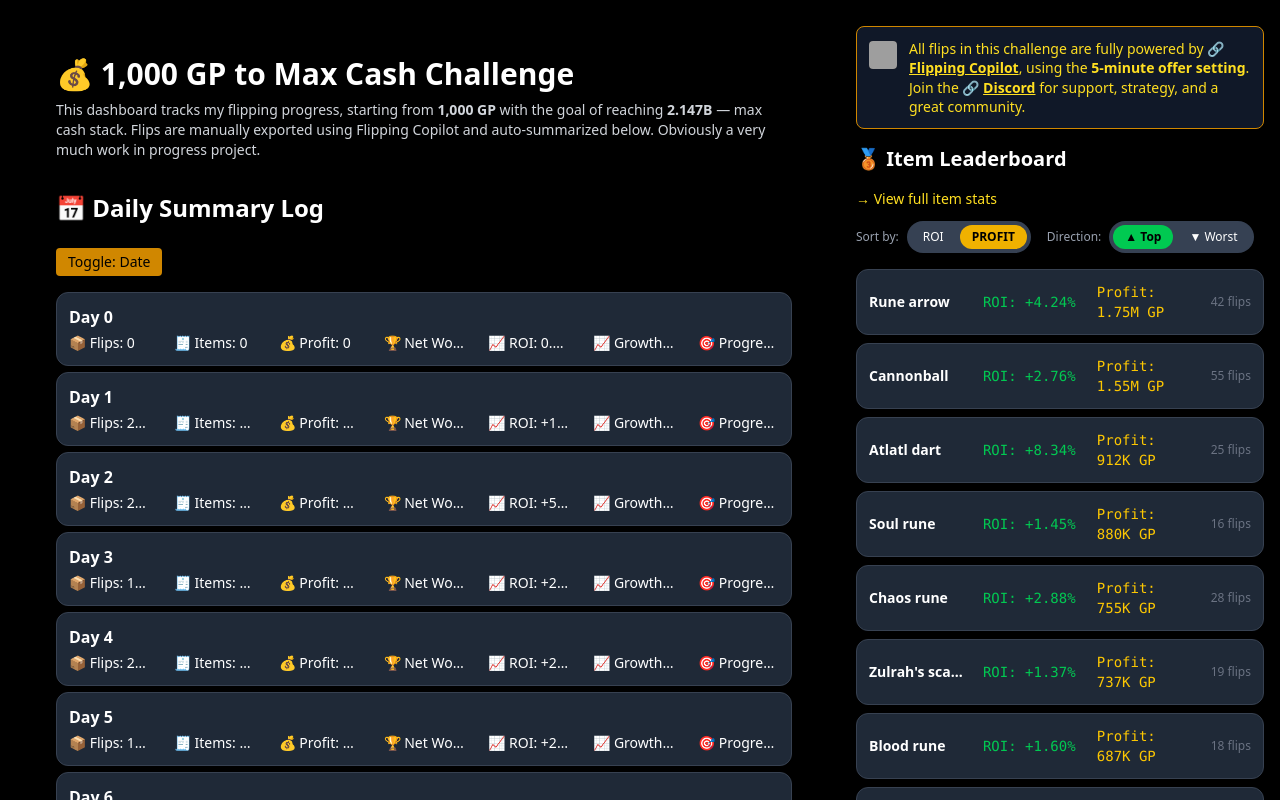
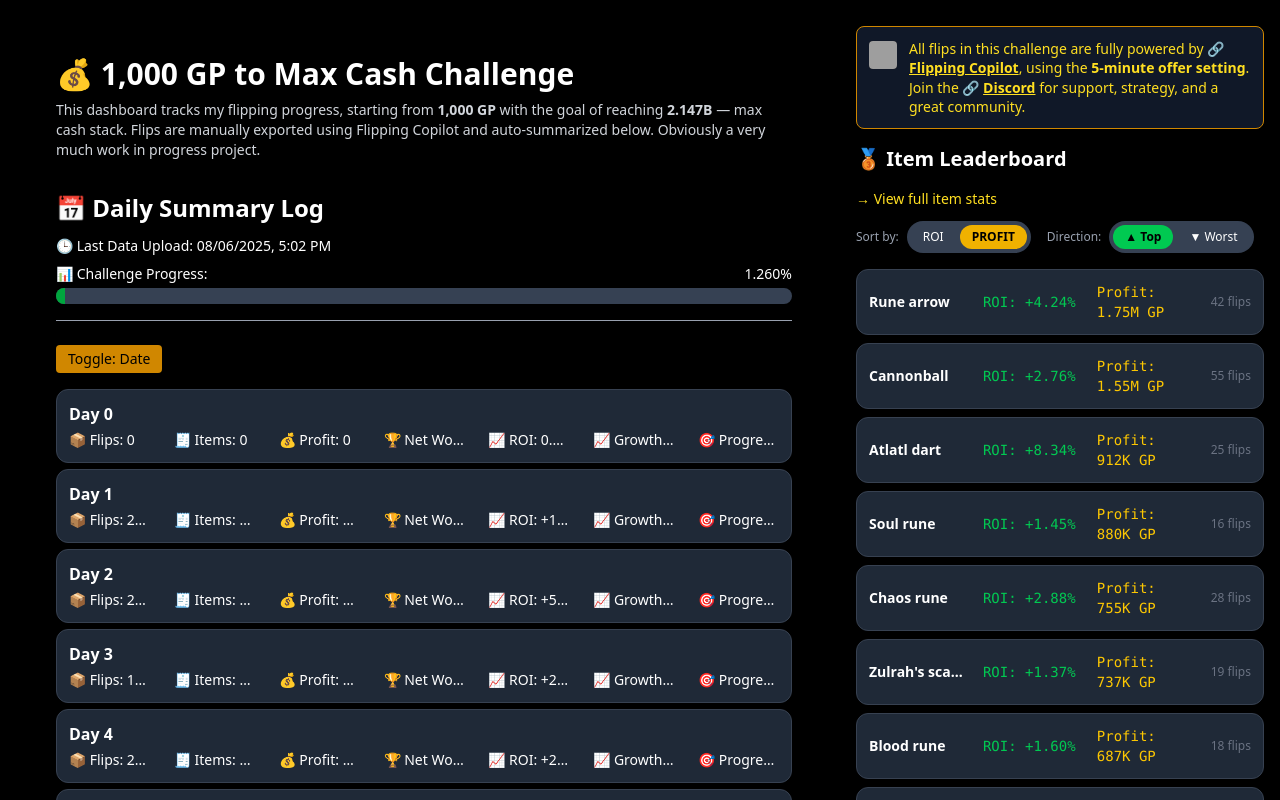
Before and after one commit to 1000tomax/OSRS-Flip-Tracker-Combined, a React (Vite) app: page / in a window 1280 px wide. Shown: the top 800 px of the page. Built offline with nearby package versions, Linux system fonts and the light colour scheme; grey boxes are pictures that could not be loaded.

Commit message:
UI: add last updated timestamp + challenge progress bar in Daily Summary

```diff
--- a/src/components/DailySummaryLog.jsx
+++ b/src/components/DailySummaryLog.jsx
@@ -1,5 +1,6 @@
 import React, { useState } from "react";
 import useDailySummaries from "../hooks/useDailySummaries";
+import { useJsonData } from "../hooks/useJsonData";
 
 function formatGP(value) {
   if (value >= 1_000_000_000) return (value / 1_000_000_000).toFixed(2) + "B";
@@ -33,8 +34,21 @@ function formatProgress(value) {
   return value.toFixed(1) + "%";
 }
 
+function formatLastUpdated(timestamp) {
+  const date = new Date(timestamp);
+  return date.toLocaleString("en-US", {
+    month: "2-digit",
+    day: "2-digit",
+    year: "numeric",
+    hour: "numeric",
+    minute: "2-digit",
+    hour12: true,
+  });
+}
+
 export default function DailySummaryLog() {
   const { summaries, loading } = useDailySummaries();
+  const meta = useJsonData("/data/meta.json");
   const [showDayNumber, setShowDayNumber] = useState(true);
 
   if (loading) {
@@ -44,6 +58,10 @@ export default function DailySummaryLog() {
       </div>
     );
   }
+
+  const percentToGoal = meta?.net_worth
+    ? (meta.net_worth / 2147483647) * 100
+    : 0;
 
   return (
     <div className="dark:bg-black dark:text-white min-h-screen p-10">
@@ -55,7 +73,34 @@ export default function DailySummaryLog() {
         </p>
       </div>
 
-      <h2 className="text-2xl font-bold mb-6">📅 Daily Summary Log</h2>
+      <h2 className="text-2xl font-bold mb-3">📅 Daily Summary Log</h2>
+
+      {meta?.last_updated && (
+		  <div className="border-b border-gray-400 dark:border-gray-700 pb-4 mb-6 text-sm text-white space-y-2">
+			<p>
+			  🕒 Last Data Upload:{" "}
+			  <span className="font-medium text-white">
+				{formatLastUpdated(meta.last_updated)}
+			  </span>
+			</p>
+
+			<div>
+			  <div className="flex justify-between items-center mb-1">
+				<p className="text-sm text-white">📊 Challenge Progress:</p>
+				<p className="text-sm text-white font-medium">
+				  {percentToGoal.toFixed(3)}%
+				</p>
+			  </div>
+			  <div className="w-full bg-gray-700 rounded-full h-4 overflow-hidden">
+				<div
+				  className="bg-green-600 h-4 transition-all"
+				  style={{ width: `${percentToGoal}%` }}
+				/>
+			  </div>
+			</div>
+		  </div>
+		)}
+
 
       <div className="mb-4">
         <button
@@ -68,9 +113,7 @@ export default function DailySummaryLog() {
 
       <div className="flex flex-col gap-1.5">
         {summaries.map((s, i) => {
-		  const goal = 2147483647;
           const days = i || 1;
-		  const avgDailyProfit = s.net_worth / days;
 
           return (
             <div
@@ -93,8 +136,6 @@ export default function DailySummaryLog() {
             </div>
           );
         })}
-
-
       </div>
     </div>
   );
--- /dev/null
+++ b/src/hooks/useJsonData.js
@@ -0,0 +1,17 @@
+import { useEffect, useState } from 'react';
+
+export function useJsonData(path) {
+  const [data, setData] = useState(null);
+
+  useEffect(() => {
+    fetch(path)
+      .then((res) => res.json())
+      .then(setData)
+      .catch((err) => {
+        console.error("Failed to load JSON:", path, err);
+        setData(null);
+      });
+  }, [path]);
+
+  return data;
+}
```
Lines whose indentation alone changed are shown as unchanged.
